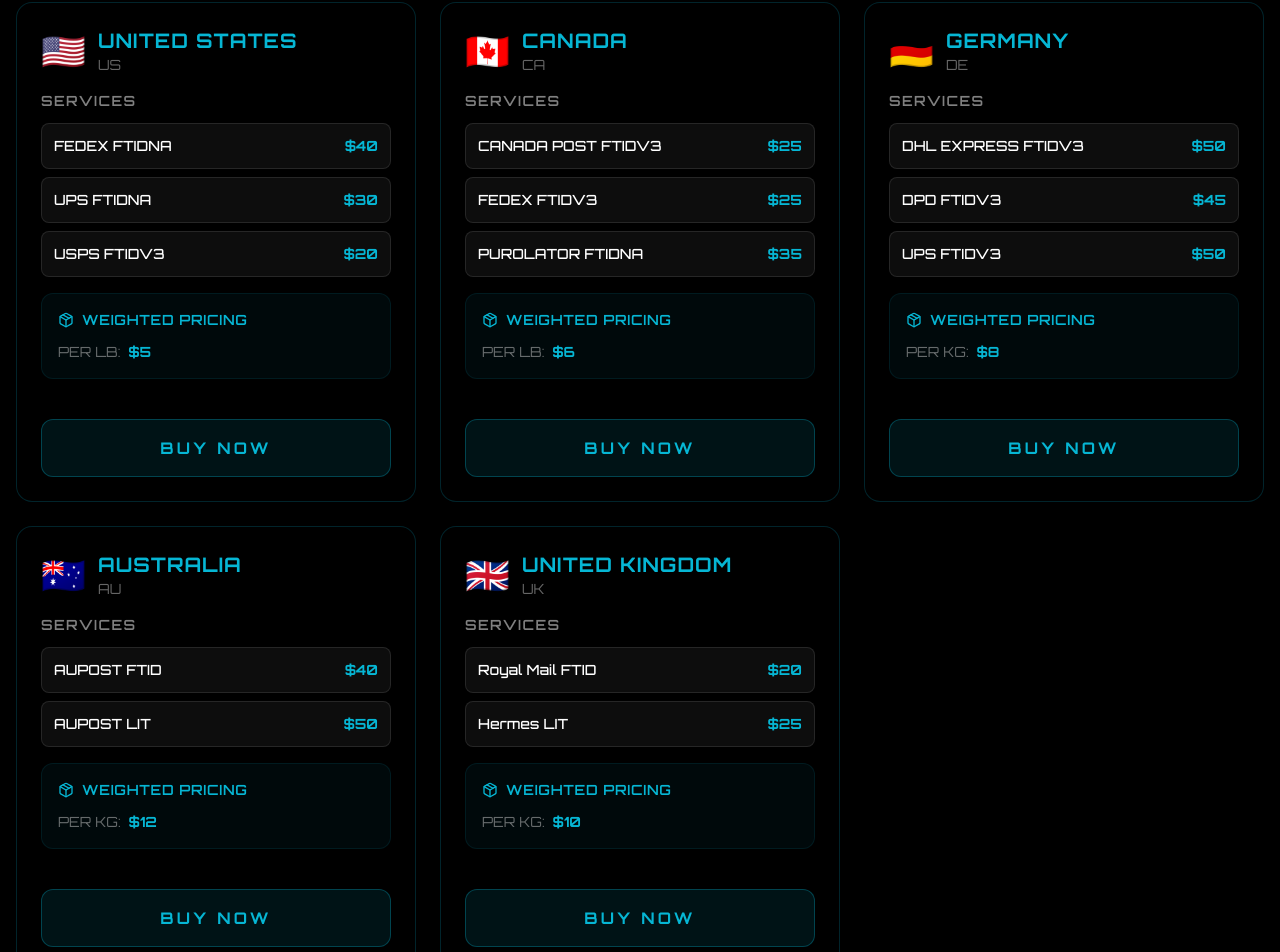
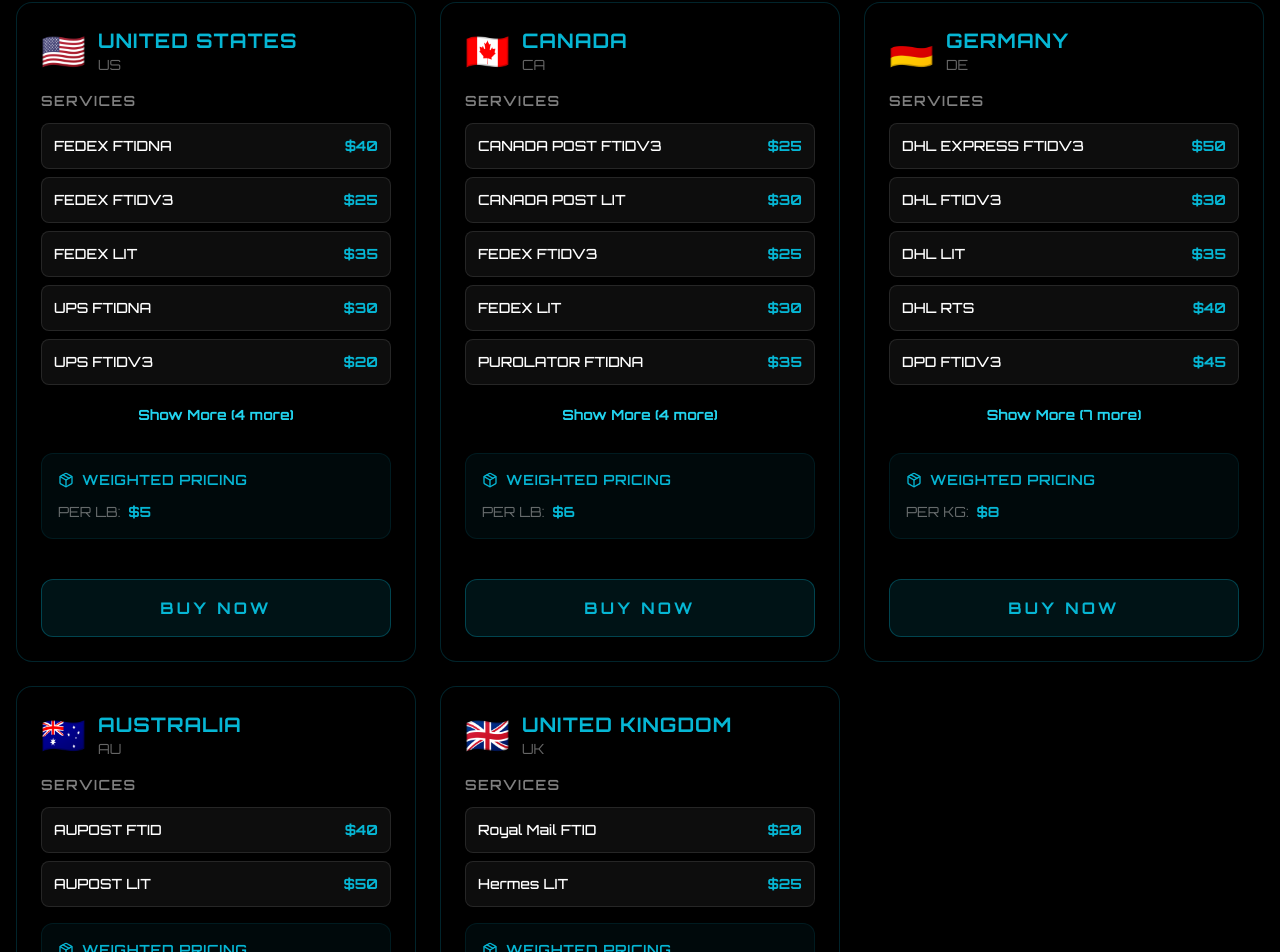
Before and after one commit to ogsuryansh/ftidking, a React (Vite) app: page /boxing in a window 1280 px wide. Shown: the part 1019-1971 px from the top of the page. Built offline with nearby package versions, Linux system fonts and the light colour scheme.

Commit message:
Add products for US, CA, and DE

```diff
--- a/src/pages/BoxingHome.jsx
+++ b/src/pages/BoxingHome.jsx
@@ -11,8 +11,14 @@
         id: "us", name: "United States", code: "US", flag_emoji: "🇺🇸",
         services: [
             { id: "us1", courier: "FEDEX FTIDNA", price: 40, display_order: 1 },
-            { id: "us2", courier: "UPS FTIDNA", price: 30, display_order: 2 },
-            { id: "us3", courier: "USPS FTIDV3", price: 20, display_order: 3 }
+            { id: "us_fedex_v3", courier: "FEDEX FTIDV3", price: 25, display_order: 2 },
+            { id: "us_fedex_lit", courier: "FEDEX LIT", price: 35, display_order: 3 },
+            { id: "us2", courier: "UPS FTIDNA", price: 30, display_order: 4 },
+            { id: "us_ups_v3", courier: "UPS FTIDV3", price: 20, display_order: 5 },
+            { id: "us_ups_lit", courier: "UPS LIT", price: 25, display_order: 6 },
+            { id: "us3", courier: "USPS FTIDV3", price: 20, display_order: 7 },
+            { id: "us_usps_lit", courier: "USPS LIT", price: 40, display_order: 8 },
+            { id: "us_usps_rts", courier: "USPS RTS", price: 45, display_order: 9 }
         ],
         weight_unit: "lb", weighted_price_per_lb: 5
     },
@@ -20,8 +26,14 @@
         id: "ca", name: "Canada", code: "CA", flag_emoji: "🇨🇦",
         services: [
             { id: "ca1", courier: "CANADA POST FTIDV3", price: 25, display_order: 1 },
-            { id: "ca2", courier: "FEDEX FTIDV3", price: 25, display_order: 2 },
-            { id: "ca3", courier: "PUROLATOR FTIDNA", price: 35, display_order: 3 }
+            { id: "ca_cp_lit", courier: "CANADA POST LIT", price: 30, display_order: 2 },
+            { id: "ca2", courier: "FEDEX FTIDV3", price: 25, display_order: 3 },
+            { id: "ca_fedex_lit", courier: "FEDEX LIT", price: 30, display_order: 4 },
+            { id: "ca3", courier: "PUROLATOR FTIDNA", price: 35, display_order: 5 },
+            { id: "ca_pur_v3", courier: "PUROLATOR FTIDV3", price: 25, display_order: 6 },
+            { id: "ca_ups_na", courier: "UPS FTIDNA", price: 35, display_order: 7 },
+            { id: "ca_ups_v3", courier: "UPS FTIDV3", price: 25, display_order: 8 },
+            { id: "ca_ups_lit", courier: "UPS LIT", price: 30, display_order: 9 }
         ],
         weight_unit: "lb", weighted_price_per_lb: 6
     },
@@ -29,8 +41,17 @@
         id: "de", name: "Germany", code: "DE", flag_emoji: "🇩🇪",
         services: [
             { id: "de1", courier: "DHL EXPRESS FTIDV3", price: 50, display_order: 1 },
-            { id: "de2", courier: "DPD FTIDV3", price: 45, display_order: 2 },
-            { id: "de3", courier: "UPS FTIDV3", price: 50, display_order: 3 }
+            { id: "de_dhl_v3", courier: "DHL FTIDV3", price: 30, display_order: 2 },
+            { id: "de_dhl_lit", courier: "DHL LIT", price: 35, display_order: 3 },
+            { id: "de_dhl_rts", courier: "DHL RTS", price: 40, display_order: 4 },
+            { id: "de2", courier: "DPD FTIDV3", price: 45, display_order: 5 },
+            { id: "de_dpd_lit", courier: "DPD LIT", price: 50, display_order: 6 },
+            { id: "de_dpd_rts", courier: "DPD RTS", price: 45, display_order: 7 },
+            { id: "de_gls_v3", courier: "GLS FTIDV3", price: 45, display_order: 8 },
+            { id: "de_gls_lit", courier: "GLS LIT", price: 50, display_order: 9 },
+            { id: "de_hermes_v3", courier: "HERMES FTIDV3", price: 40, display_order: 10 },
+            { id: "de3", courier: "UPS FTIDV3", price: 50, display_order: 11 },
+            { id: "de_ups_lit", courier: "UPS LIT", price: 50, display_order: 12 }
         ],
         weight_unit: "kg", weighted_price_per_kg: 8
     },
```
